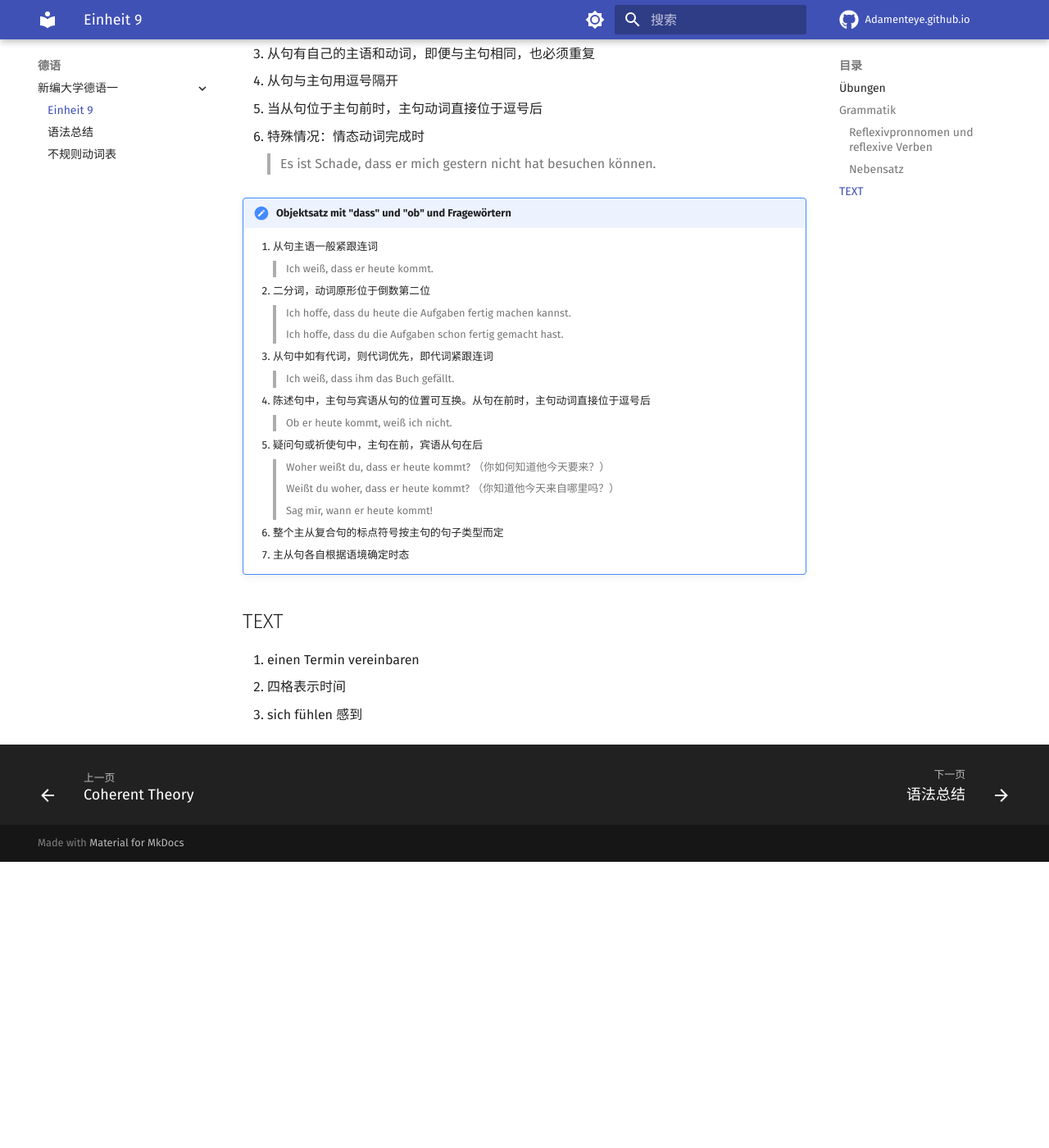
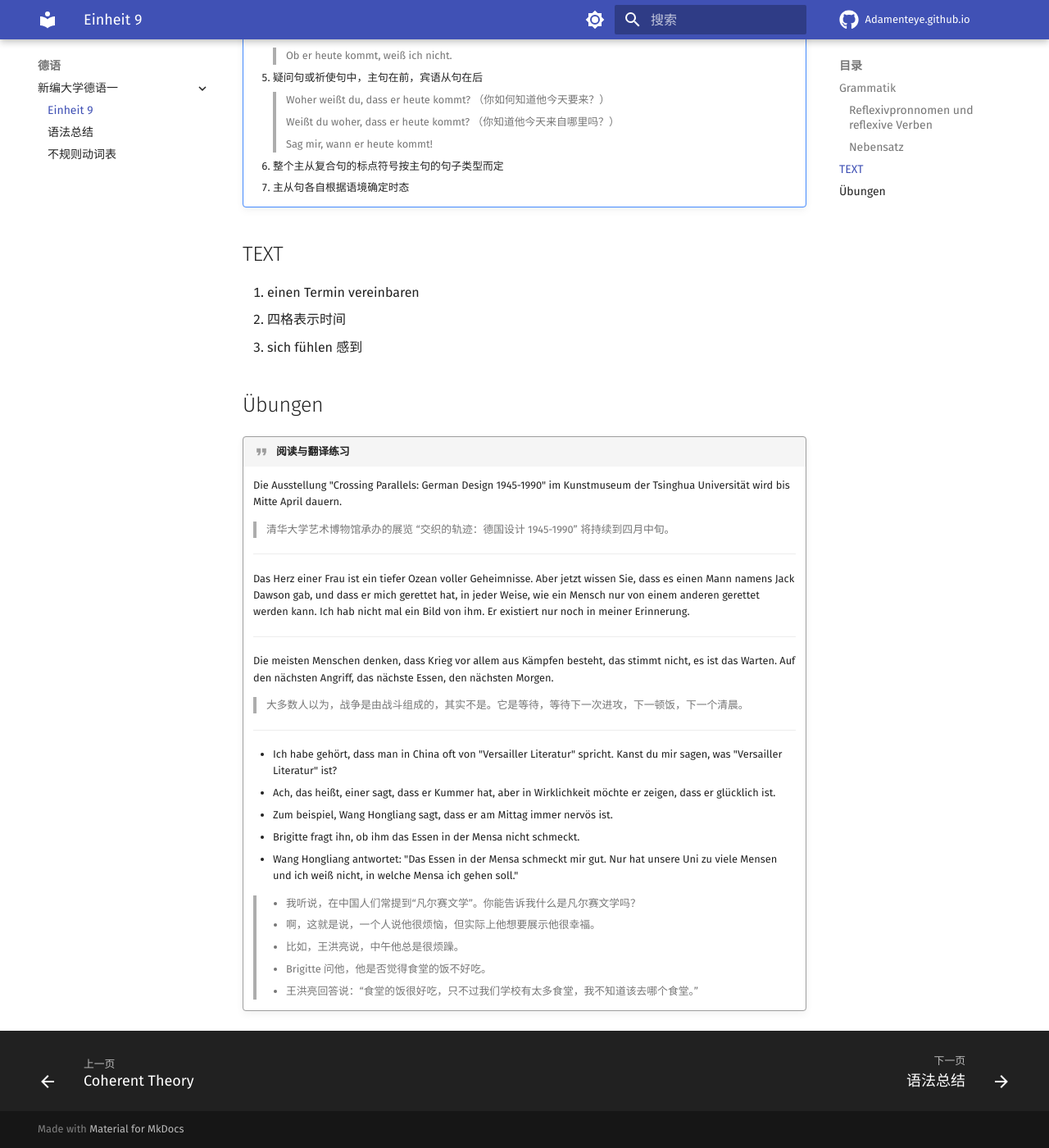
Before and after one commit to adamanteye/adamanteye.github.io, an MkDocs documentation site: the page built from docs/deutsch/klick-auf-deutsch-1/einheit-9.md, in a window 1280 px wide and 1400 px high, scrolled down 2055 px. Shown: the whole window at 82% size. Built offline with MkDocs 1.6.1 and Material for MkDocs 9.7.7, drawn with Linux system fonts in a browser that asks for light colours; comment, search, counter and statistics services are not loaded; before the commit the page ends 3106 px from its top, so only the background shows below that; some of the changed text lies outside the part shown.

Commit message:
einheit 9后续

```diff
--- a/docs/deutsch/klick-auf-deutsch-1/einheit-9.md
+++ b/docs/deutsch/klick-auf-deutsch-1/einheit-9.md
@@ -101,3 +84,34 @@
 1. einen Termin vereinbaren
 2. 四格表示时间
 3. sich fühlen 感到
+
+## Übungen
+
+!!! quote "阅读与翻译练习"
+    Die Ausstellung "Crossing Parallels: German Design 1945-1990" im Kunstmuseum der Tsinghua Universität wird bis Mitte April dauern.
+
+    > 清华大学艺术博物馆承办的展览 “交织的轨迹：德国设计 1945-1990” 将持续到四月中旬。
+
+    ---
+
+    Das Herz einer Frau ist ein tiefer Ozean voller Geheimnisse. Aber jetzt wissen Sie, dass es einen Mann namens Jack Dawson gab, und dass er mich gerettet hat, in jeder Weise, wie ein Mensch nur von einem anderen gerettet werden kann. Ich hab nicht mal ein Bild von ihm. Er existiert nur noch in meiner Erinnerung.
+
+    ---
+
+    Die meisten Menschen denken, dass Krieg vor allem aus Kämpfen besteht, das stimmt nicht, es ist das Warten. Auf den nächsten Angriff, das nächste Essen, den nächsten Morgen.
+
+    > 大多数人以为，战争是由战斗组成的，其实不是。它是等待，等待下一次进攻，下一顿饭，下一个清晨。
+
+    ---
+
+    - Ich habe gehört, dass man in China oft von "Versailler Literatur" spricht. Kanst du mir sagen, was "Versailler Literatur" ist?
+    - Ach, das heißt, einer sagt, dass er Kummer hat, aber in Wirklichkeit möchte er zeigen, dass er glücklich ist.
+    - Zum beispiel, Wang Hongliang sagt, dass er am Mittag immer nervös ist.
+    - Brigitte fragt ihn, ob ihm das Essen in der Mensa nicht schmeckt.
+    - Wang Hongliang antwortet: "Das Essen in der Mensa schmeckt mir gut. Nur hat unsere Uni zu viele Mensen und ich weiß nicht, in welche Mensa ich gehen soll."
+
+    > - 我听说，在中国人们常提到“凡尔赛文学”。你能告诉我什么是凡尔赛文学吗？
+    > - 啊，这就是说，一个人说他很烦恼，但实际上他想要展示他很幸福。
+    > - 比如，王洪亮说，中午他总是很烦躁。
+    > - Brigitte 问他，他是否觉得食堂的饭不好吃。
+    > - 王洪亮回答说：“食堂的饭很好吃，只不过我们学校有太多食堂，我不知道该去哪个食堂。”
```
Also changed, not shown: other parts of docs/deutsch/klick-auf-deutsch-1/einheit-9.md (+0 -17 lines), docs/deutsch/klick-auf-deutsch-1/grammatik.md (+9 -0 lines).
